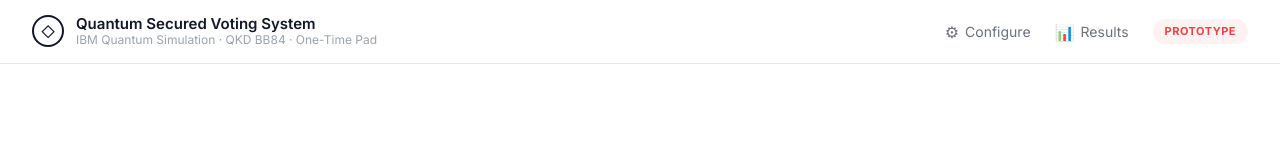
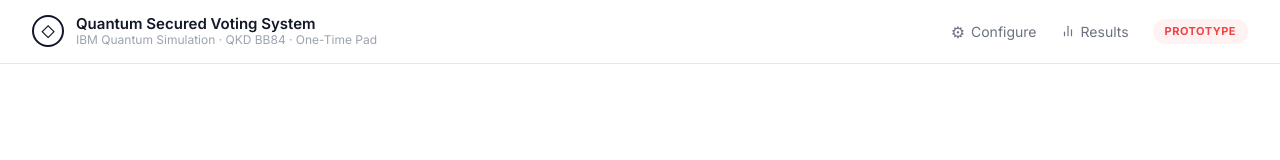
Before and after one commit to archiash/super-secure-communication-voting, a React (Vite) app in the folder Front_end/: page /confirmation in a window 1280 px wide. Shown: the top 160 px of the page. Built offline with nearby package versions, Linux system fonts and the light colour scheme; no server answers.

Commit message:
change icon that not look minimal

```diff
--- a/Front_end/src/components/layout/Header.tsx
+++ b/Front_end/src/components/layout/Header.tsx
@@ -22,7 +22,14 @@ export function Header() {
           Configure
         </button>
         <button className={styles.navLink} onClick={() => navigate('/results')}>
-          <span className={styles.navLinkIcon}>📊</span>
+          {/*<span className={styles.navLinkIcon}>📊</span>*/}
+          <span className={styles.navLinkIcon}>
+            <svg width="14" height="14" viewBox="0 0 24 24" fill="none" stroke="currentColor" strokeWidth="2" strokeLinecap="round" strokeLinejoin="round">
+              <line x1="18" y1="20" x2="18" y2="10"></line>
+              <line x1="12" y1="20" x2="12" y2="4"></line>
+              <line x1="6" y1="20" x2="6" y2="14"></line>
+            </svg>
+          </span>
           Results
         </button>
         <span className={styles.prototypeBadge}>PROTOTYPE</span>
--- a/Front_end/src/pages/CastVotePage.tsx
+++ b/Front_end/src/pages/CastVotePage.tsx
@@ -112,9 +112,8 @@ export function CastVotePage() {
         {candidates.map((candidate) => (
           <div
             key={candidate.id}
-            className={`${styles.candidateCard} ${
-              selectedId === candidate.id ? styles.selected : ''
-            }`}
+            className={`${styles.candidateCard} ${selectedId === candidate.id ? styles.selected : ''
+              }`}
             onClick={() => dispatch({ type: 'SELECT_VOTE_OPTION', payload: candidate.id })}
           >
             <div className={styles.candidateInfo}>
@@ -165,7 +164,12 @@ export function CastVotePage() {
           onClick={handleSubmitVote}
           disabled={!selectedId || state.vote.isSubmitting}
         >
-          <span className={styles.lockIcon}>🔓</span>
+          <span className={styles.lockIcon}>
+            <svg width="16" height="16" viewBox="0 0 24 24" fill="none" stroke="currentColor" strokeWidth="2" strokeLinecap="round" strokeLinejoin="round">
+              <rect x="3" y="11" width="18" height="11" rx="2" ry="2"></rect>
+              <path d="M7 11V7a5 5 0 0 1 9.9-1"></path>
+            </svg>
+          </span>
           {state.vote.isSubmitting ? 'Submitting...' : 'Submit Encrypted Ballot'}
         </button>
       </div>
--- a/Front_end/src/pages/ConfirmationPage.tsx
+++ b/Front_end/src/pages/ConfirmationPage.tsx
@@ -90,7 +90,13 @@ export function ConfirmationPage() {
 
       <div className={styles.actions}>
         <button className={styles.secondaryButton} onClick={handleViewResults}>
-          <span className={styles.icon}>📊</span> View Results
+          <span className={styles.icon}>
+            <svg width="16" height="16" viewBox="0 0 24 24" fill="none" stroke="currentColor" strokeWidth="2" strokeLinecap="round" strokeLinejoin="round">
+              <line x1="18" y1="20" x2="18" y2="10"></line>
+              <line x1="12" y1="20" x2="12" y2="4"></line>
+              <line x1="6" y1="20" x2="6" y2="14"></line>
+            </svg>
+          </span> View Results
         </button>
         <button className={styles.primaryButton} onClick={handleVoteAgain}>
           New Session
--- a/Front_end/src/pages/KeyGenerationPage.tsx
+++ b/Front_end/src/pages/KeyGenerationPage.tsx
@@ -316,7 +316,13 @@ export function KeyGenerationPage() {
             <span className={`${styles.panelTitle} ${styles.blue}`}>
               FINAL KEY · {qkdResult.phases.keyEstablished.keyLength} BITS · {Math.round((qkdResult.phases.keyEstablished.keyLength / state.config.qubitCount) * 100)}% CHANNEL EFFICIENCY
             </span>
-            <span>🔒</span>
+            {/*<span>🔒</span>*/}
+            <span>
+              <svg width="16" height="16" viewBox="0 0 24 24" fill="none" stroke="currentColor" strokeWidth="2" strokeLinecap="round" strokeLinejoin="round" style={{ opacity: 0.8 }}>
+                <rect x="3" y="11" width="18" height="11" rx="2" ry="2"></rect>
+                <path d="M7 11V7a5 5 0 0 1 10 0v4"></path>
+              </svg>
+            </span>
           </div>
 
           <div className={styles.keyText}>
```
Lines whose indentation alone changed are shown as unchanged.
